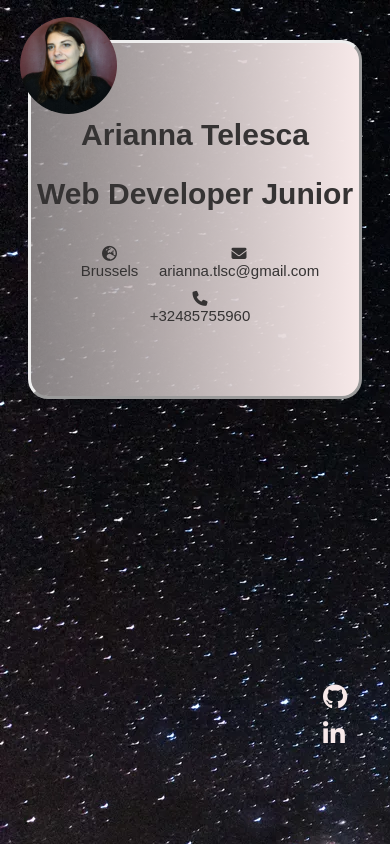
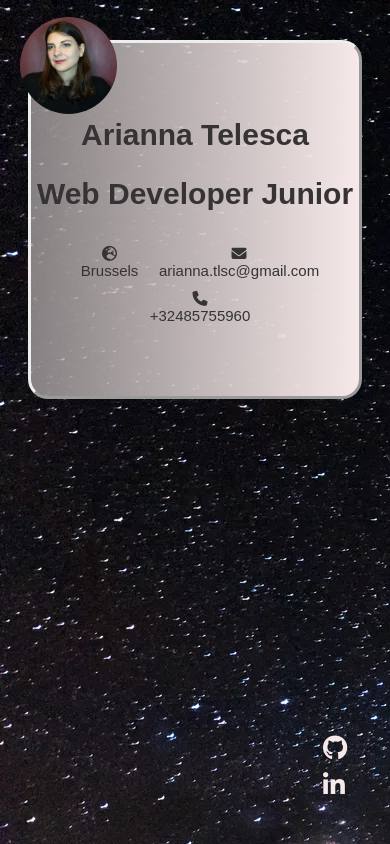
Before and after one commit to AriannaTelesca/VCard, a plain HTML site: page index.html in a window 390 px wide. Drawn offline with Linux system fonts and the light colour scheme.

Commit message:
icons smartphone

```diff
--- a/styles.css
+++ b/styles.css
@@ -82,8 +82,8 @@ img:hover {
 
     .icons {
             left: 70%;
-            top: 80%;
-        }
+            top: 86%;
+    }
 
         li {
         padding: 0px;
@@ -92,6 +92,7 @@ img:hover {
 }
 
 @media only screen and (min-width:769px) and (max-width: 1560px) {
+
     section {
         margin: 200px 100px;
           }
```
